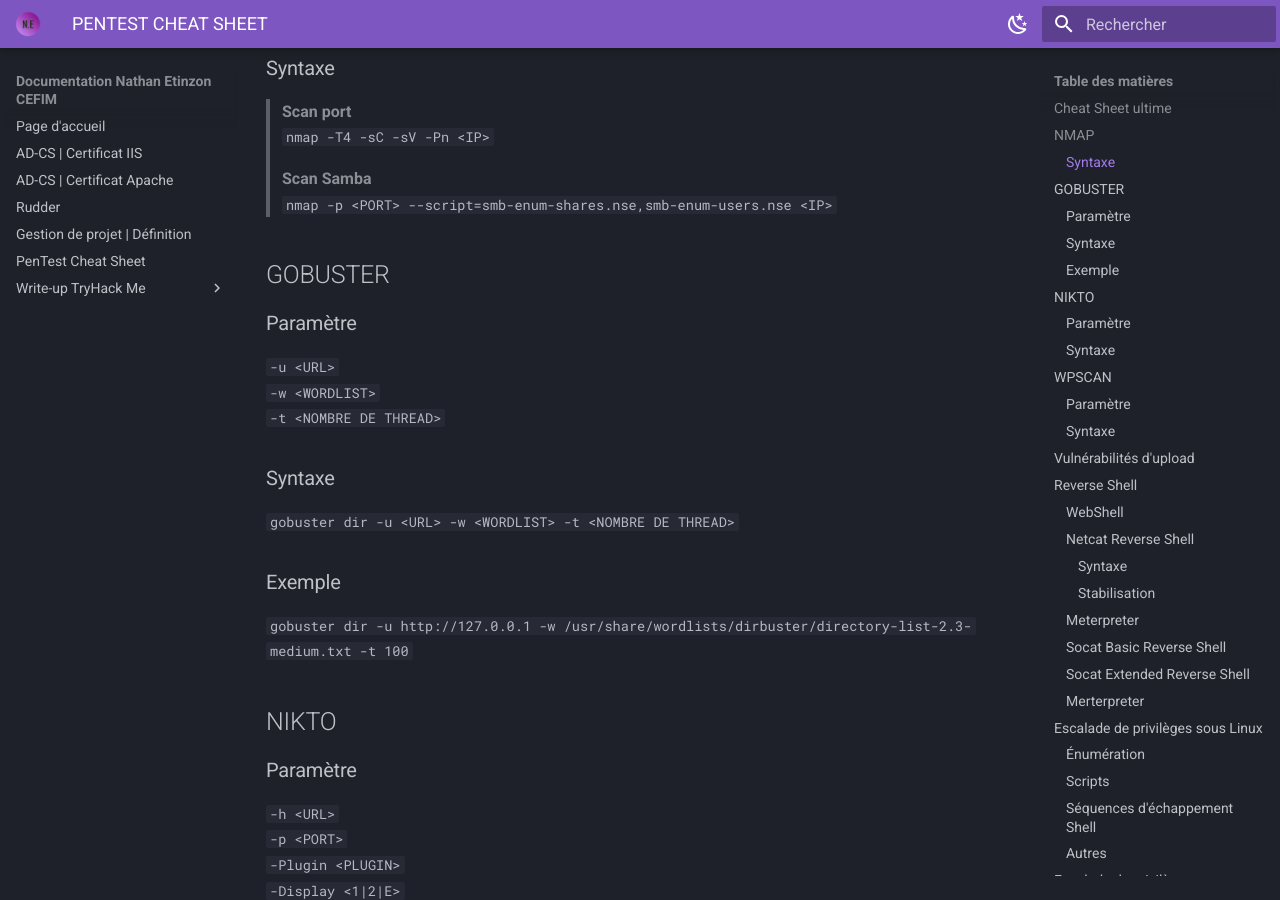
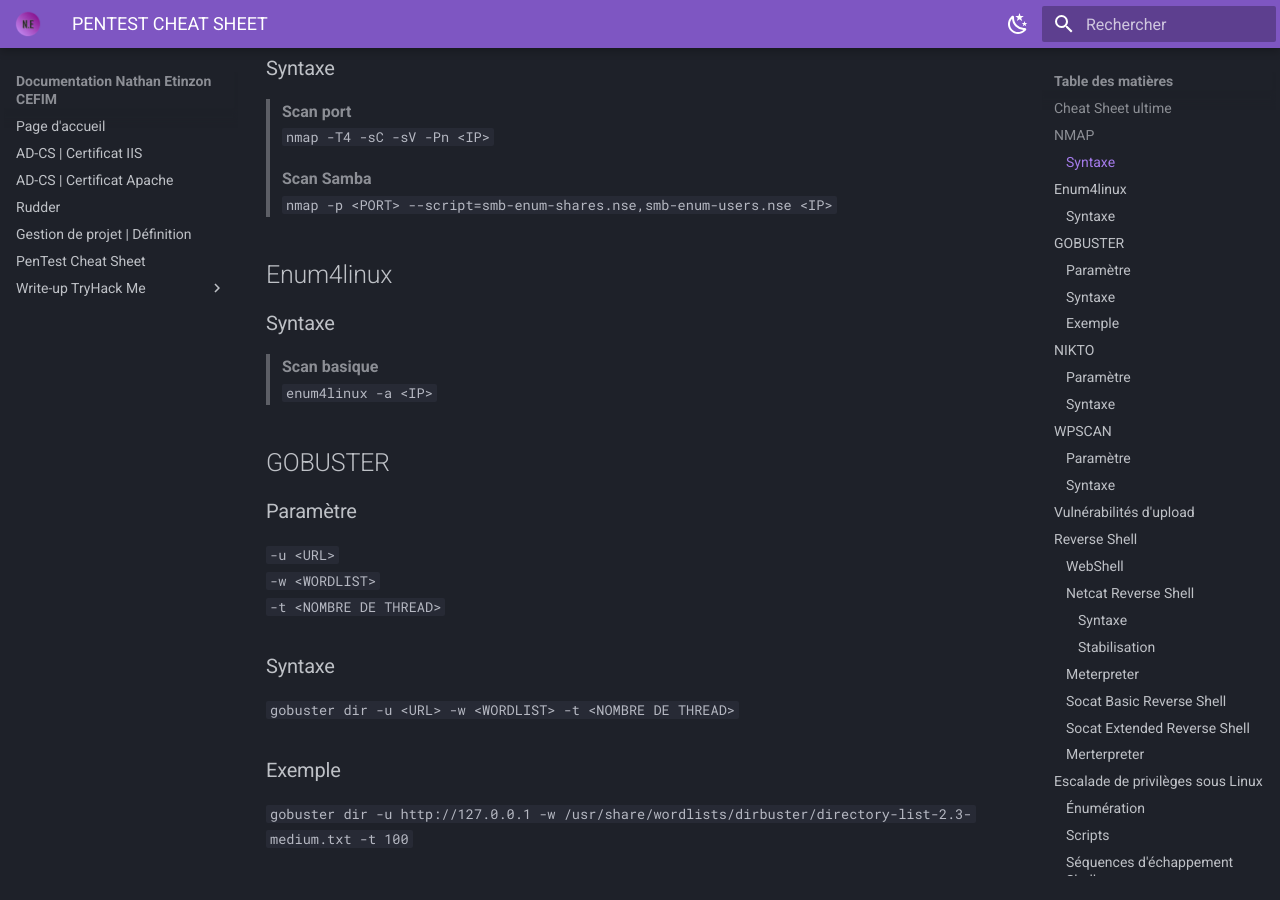
Before and after one commit to NathanEtinzon/CEFIM, an MkDocs documentation site: the page built from docs/PENTEST_CHEAT_SHEET.md, in a window 1280 px wide and 900 px high, scrolled down 352 px. Built offline with MkDocs 1.6.1 and Material for MkDocs 9.7.7, drawn with Linux system fonts in a browser that asks for light colours.

Commit message:
Ajout enum4linux

```diff
--- a/docs/PENTEST_CHEAT_SHEET.md
+++ b/docs/PENTEST_CHEAT_SHEET.md
@@ -12,6 +12,12 @@
 
 > **Scan Samba**
 `nmap -p <PORT> --script=smb-enum-shares.nse,smb-enum-users.nse <IP>`
+
+## Enum4linux
+
+### Syntaxe
+> **Scan basique**
+`enum4linux -a <IP>`
 
 ## GOBUSTER
 
```
